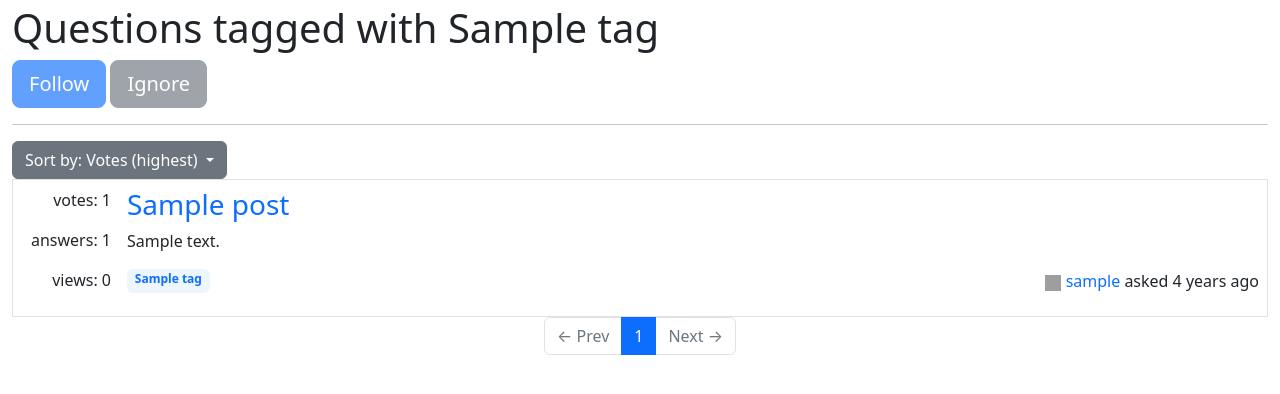
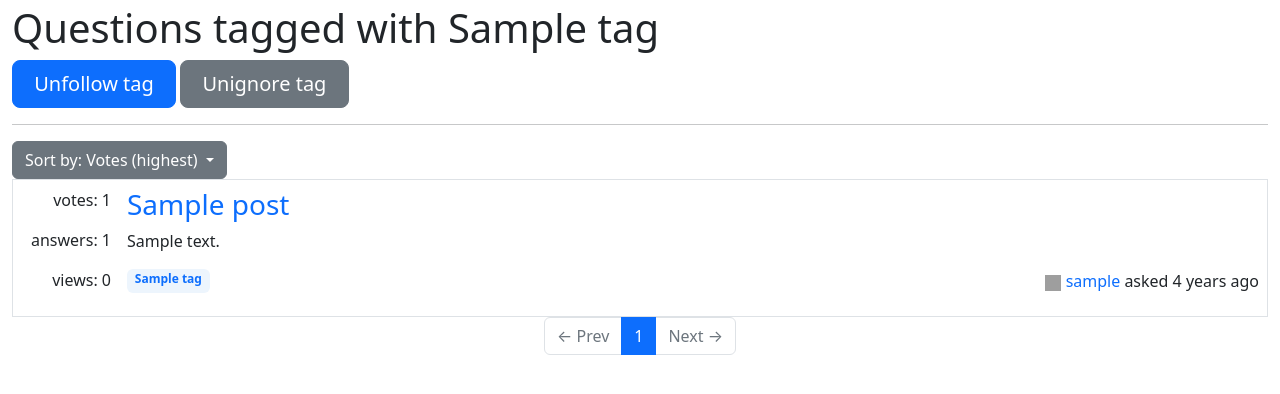
Before and after one commit to Yiu-Kelvin/it114115-flask-group-project, a Flask app: page /tag/1 in a window 1280 px wide. Shown: the part 58-452 px from the top of the page. Run offline with Flask 3, Linux system fonts and the light colour scheme; a user stored in the database is signed in; tables that the repository leaves empty hold one stand-in row (values such as "Sample post"); some libraries are stand-ins or nearby versions; grey boxes are pictures that could not be loaded.

Commit message:
Refactor button labels and add conditional logic for follow and ignore actions in routes.py and templates.

```diff
--- a/app/routes.py
+++ b/app/routes.py
@@ -193,15 +193,16 @@ def tag(id):
     tag = Tag.query.filter_by(id=id).first_or_404()
     sort_by = request.args.get('sort_by')
     if request.method == 'POST':
-        if request.form['submit_button'] == 'Follow':
+        print(request.form['submit_button'].lower())
+        if 'follow' in request.form['submit_button'].lower():
             current_user.toggle_follow_tag(tag)
             db.session.commit()
-            flash(_('You followed %(tag)s!', tag=tag.name), 'success')
+            flash(_('Success'), 'success')
             return redirect(url_for('tag',id=tag.id))
-        elif request.form['submit_button'] == 'Ignore':
+        elif 'ignore' in request.form['submit_button'].lower():
             current_user.toggle_ignore_tag(tag)
             db.session.commit()
-            flash(_('You ignored %(tag)s.', tag=tag.name), 'success')
+            flash(_("Success"), 'success')
             return redirect(url_for('tag',id=tag.id))
 
     elif request.method == 'GET':
--- a/app/templates/posts_with_tag.html.j2
+++ b/app/templates/posts_with_tag.html.j2
@@ -4,8 +4,8 @@
 {% block app_content %}
     <h1>{{ _('Questions tagged with %(tagName)s', tagName=tag.name) }}</h1>
     <form action="/tag/{{ tag.id }}" method="post">
-        <input class="btn btn-primary btn-lg {% if followed %} disabled{% endif %}" type="submit" name="submit_button" value="Follow">
-        <input class="btn btn-secondary btn-lg {% if ignored %} disabled {% endif %}" type="submit" name="submit_button" value="Ignore">
+        <input class="btn btn-primary btn-lg" type="submit" name="submit_button" value="{% if followed %} Unfollow tag {% else %} Follow tag {% endif %}">
+        <input class="btn btn-secondary btn-lg" type="submit" name="submit_button" value="{% if ignored %} Unignore tag {% else %} Ignore tag {% endif %}">
     </form>
     <hr>
         <div class="dropdown ">
```
Also changed, not shown: app/templates/post_content.html.j2 (+9 -5 lines), 1 other file.
